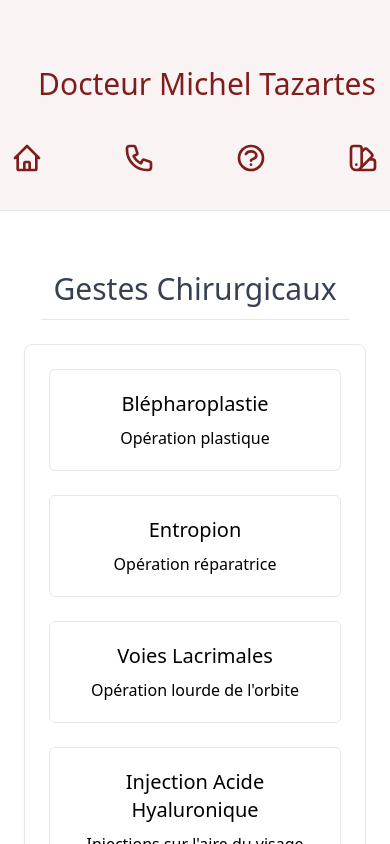
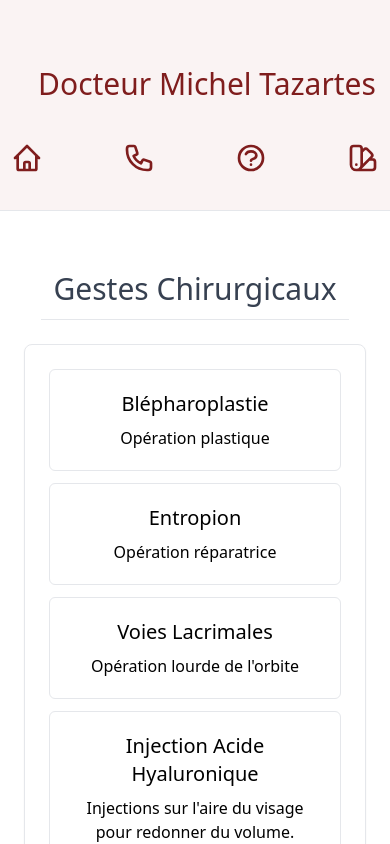
Before and after one commit to adamwathan/micheltazartes, a Next.js app: page /services in a window 390 px wide. Shown: the top 844 px of the page. Built offline with nearby package versions, Linux system fonts and the light colour scheme.

Commit message:
sixth commit

```diff
--- a/components/CustomHead.js
+++ b/components/CustomHead.js
@@ -6,6 +6,7 @@ function CustomHead({title, description}) {
             <Head>
                 <title>{title}</title>
                 <meta charSet="utf-8" />
+                <meta name="viewport" content="initial-scale=1.0, width=device-width" />
                 <meta name="description" content={description} />
                 <link rel="icon" href="/favicon.ico" />
             </Head>
--- a/components/Services.js
+++ b/components/Services.js
@@ -4,7 +4,7 @@ function Services({servicesData}) {
     return (
         <div className="flex flex-col items-center">
             <h1 className="mt-12 border-b text-3xl p-3 text-gray-700">Gestes Chirurgicaux</h1>
-            <div className="flex flex-col md:grid md:gap-6 md:grid-cols-3 lg:grid-cols-4 space-y-6 md:space-y-0 m-6 p-6 justify-center text-center border rounded-lg shadow-sm">
+            <div className="grid grid-cols-1 gap-3 md:gap-6 md:grid-cols-3 lg:grid-cols-4 m-6 p-6 justify-center text-center border rounded-lg shadow-sm">
                 {servicesData.map( service => <ServicesItem title={service.title} description={service.description} />)}
 
             </div>
```
